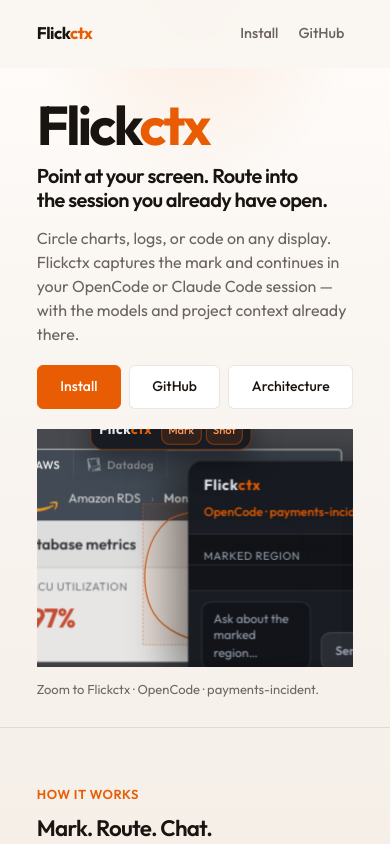
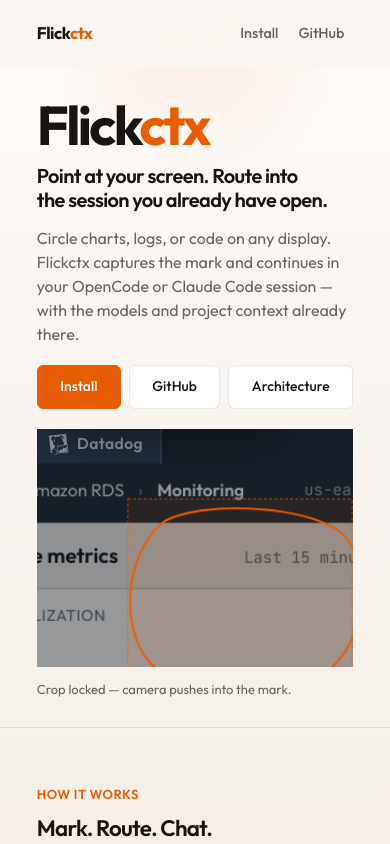
Before and after one commit to Pegusus/flickctx, a Next.js app in the folder site/: page / in a window 390 px wide. Shown: the top 844 px of the page. Built offline with nearby package versions, Linux system fonts and the light colour scheme.

Commit message:
Make hero camera zoom punch into mark then pan to Flickctx
Hold wide while drawing; after crop, scale ~2.2 into the AWS/Datadog
mark, then pull back and pan so the Flickctx panel owns the frame.

```diff
--- a/site/src/components/IncidentDemo.module.css
+++ b/site/src/components/IncidentDemo.module.css
@@ -23,20 +23,28 @@
   display: flex;
   align-items: center;
   justify-content: center;
-  transform-origin: 54% 46%;
-  transition: transform 0.95s var(--ease);
+  transform-origin: 50% 48%;
+  will-change: transform;
+  transition: transform 1.15s var(--ease);
 }
 
 .zoomWide {
-  transform: scale(1);
+  transform: scale(1) translate(0, 0);
 }
 
-.zoomMark {
-  transform: scale(1.42);
+/* Punch into AWS ACU spike (right-center of laptop screen) */
+.zoomMarkAws {
+  transform: scale(2.25) translate(-8%, 6%);
 }
 
+/* Punch into Datadog error rows (mid logs) */
+.zoomMarkDd {
+  transform: scale(2.05) translate(2%, -4%);
+}
+
+/* Pull back and pan so Flickctx panel owns the frame */
 .zoomFlick {
-  transform: scale(1.28) translate(-9%, 1.5%);
+  transform: scale(1.55) translate(-22%, 1%);
 }
 
 /* Mark bar */
@@ -114,8 +122,8 @@
 }
 
 .zoomFlick .laptop {
-  opacity: 0.82;
-  filter: brightness(0.88);
+  opacity: 0.72;
+  filter: brightness(0.78);
 }
 
 .laptopBezel {
@@ -597,11 +605,11 @@
   border-right: none;
   border-radius: 12px 0 0 12px;
   box-shadow: -12px 0 40px rgba(0, 0, 0, 0.5);
-  transform: translateX(104%) scale(0.92);
-  opacity: 0.94;
+  transform: translateX(108%) scale(0.88);
+  opacity: 0.9;
   transition:
-    transform 0.95s var(--ease),
-    opacity 0.95s var(--ease);
+    transform 1.15s var(--ease),
+    opacity 1.15s var(--ease);
   overflow: hidden;
   pointer-events: none;
 }
@@ -829,8 +837,16 @@
     width: min(94%, 100%);
   }
 
+  .zoomMarkAws {
+    transform: scale(1.75) translate(-5%, 4%);
+  }
+
+  .zoomMarkDd {
+    transform: scale(1.7) translate(1%, -2%);
+  }
+
   .zoomFlick {
-    transform: scale(1.22) translate(-6%, 1%);
+    transform: scale(1.35) translate(-14%, 1%);
   }
 
   .chatPanel {
@@ -861,7 +877,8 @@
     transition: none !important;
   }
 
-  .zoomMark,
+  .zoomMarkAws,
+  .zoomMarkDd,
   .zoomFlick,
   .zoomWide {
     transform: none !important;
--- a/site/src/components/IncidentDemo.tsx
+++ b/site/src/components/IncidentDemo.tsx
@@ -63,7 +63,7 @@ function flowFor(
       id: `${p}-draw`,
       app,
       caption: "Freehand mark becomes the focus.",
-      ms: 2000,
+      ms: 1800,
       dim: true,
       hint: true,
       draw: true,
@@ -77,8 +77,8 @@ function flowFor(
     {
       id: `${p}-drawn`,
       app,
-      caption: "Crop locked — zoom in on the mark.",
-      ms: 1400,
+      caption: "Crop locked — camera pushes into the mark.",
+      ms: 2200,
       dim: true,
       hint: false,
       draw: false,
@@ -92,8 +92,8 @@ function flowFor(
     {
       id: `${p}-chat`,
       app,
-      caption: `Zoom to Flickctx · ${cfg.route}.`,
-      ms: 2000,
+      caption: `Pull to Flickctx · ${cfg.route}.`,
+      ms: 2200,
       dim: false,
       hint: false,
       draw: false,
@@ -220,12 +220,15 @@ export function IncidentDemo({
     .filter(Boolean)
     .join(" ");
 
+  // Wide → punch into mark (after crop) → pan to Flickctx. No zoom while drawing.
   const cameraClass = [
     styles.camera,
     step.chat
       ? styles.zoomFlick
-      : step.draw || step.drawn
-        ? styles.zoomMark
+      : step.drawn
+        ? isAws
+          ? styles.zoomMarkAws
+          : styles.zoomMarkDd
         : styles.zoomWide,
   ].join(" ");
 
```
